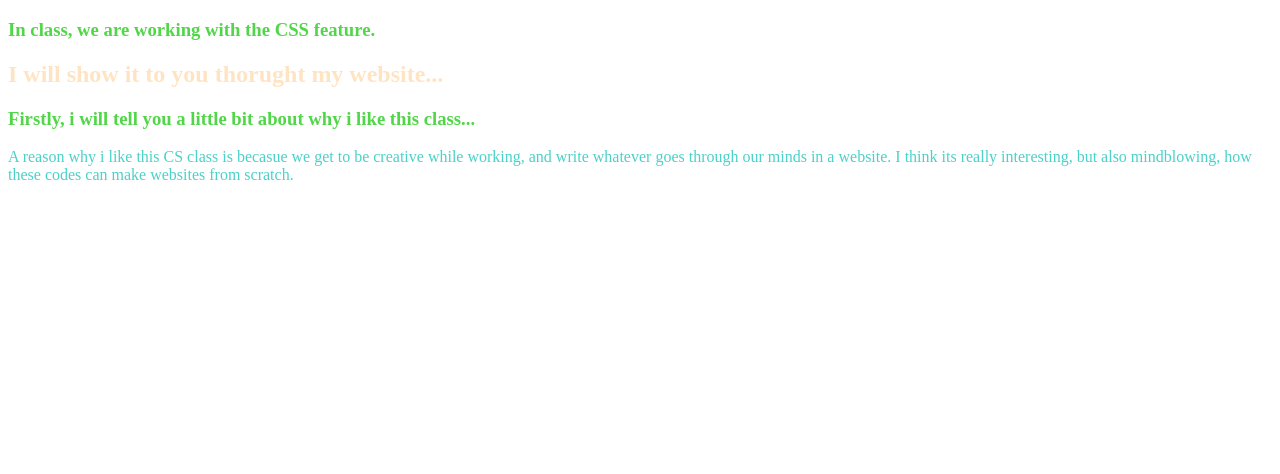
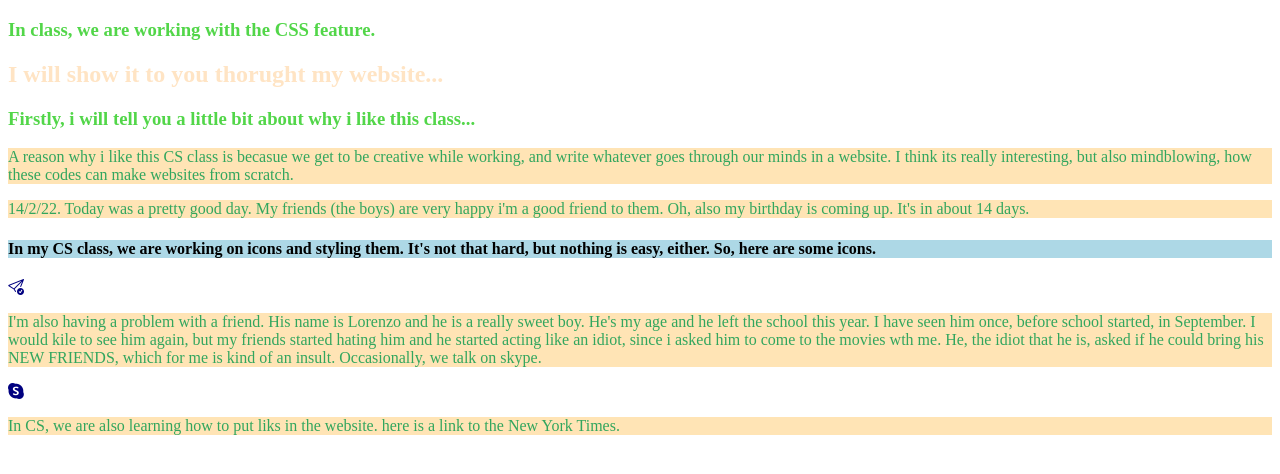
Before and after one commit to H-is-MYP-DaVinci/001-test-groupwork, a plain HTML site: page viola b.html in a window 1280 px wide. Drawn offline with nearby package versions, Linux system fonts and the light colour scheme.

Commit message:
Today's work

```diff
--- a/viola b.html
+++ b/viola b.html
@@ -1,16 +1,38 @@
 <!DOCTYPE html>
 <html lang="en">
+
 <head>
     <meta charset="UTF-8">
     <meta name="viewport" content="width=device-width, initial-scale=1.0">
     <title>Document</title>
+    <link rel="stylesheet" href="https://cdn.jsdelivr.net/npm/bootstrap-icons@1.8.1/font/bootstrap-icons.css">
+
+
     <link rel="stylesheet" href="violaB.css">
 </head>
+
 <body>
     <h3>In class, we are working with the CSS feature.</h3>
-        <h2>I will show it to you thorught my website...</h2>
-        <h3>Firstly, i will tell you a little bit about why i like this class...</h3>
-        <p>A reason why i like this CS class is becasue we get to be creative while working, and write whatever goes through our minds in a website.
-            I think its really interesting, but also mindblowing, how these codes can make websites from scratch.</p>
+    <h2>I will show it to you thorught my website...</h2>
+    <h3>Firstly, i will tell you a little bit about why i like this class...</h3>
+    <p>A reason why i like this CS class is becasue we get to be creative while working, and write whatever goes through
+        our minds in a website.
+        I think its really interesting, but also mindblowing, how these codes can make websites from scratch.</p>
+    <p>14/2/22. Today was a pretty good day. My friends (the boys) are very happy i'm a good friend to them.
+        Oh, also my birthday is coming up. It's in about 14 days.</p>
+    <h4>In my CS class, we are working on icons and styling them.
+        It's not that hard, but nothing is easy, either. So, here are some icons.</h4>
+    <i class="bi bi-send-check"></i>
+    <p>I'm also having a problem with a friend.
+        His name is Lorenzo and he is a really sweet boy.
+        He's my age and he left the school this year. I have seen him once, before school started, in September.
+        I would kile to see him again, but my friends started hating him and he started acting like an idiot, since i
+        asked him to come to the movies wth me.
+        He, the idiot that he is, asked if he could bring his NEW FRIENDS, which for me is kind of an insult.
+        Occasionally, we talk on skype.</p>
+    <i class="bi bi-skype"></i>
+    <p>In CS, we are also learning how to put liks in the website.
+        here is a link to the New York Times.</p>
 </body>
+
 </html>
--- a/violaB.css
+++ b/violaB.css
@@ -10,3 +10,23 @@ h3{
 p{
     color: #4bd1c8;
 }
+p{
+    background-color: moccasin;
+}
+i{
+    color: navy;
+}
+h4{
+    background-color: lightblue;
+}
+p{
+    color: #32a65e;
+}
+i{
+    color: navy;
+}
+i{
+    font-size: medium;
+}
+i{
+    font-size: medium;
```
